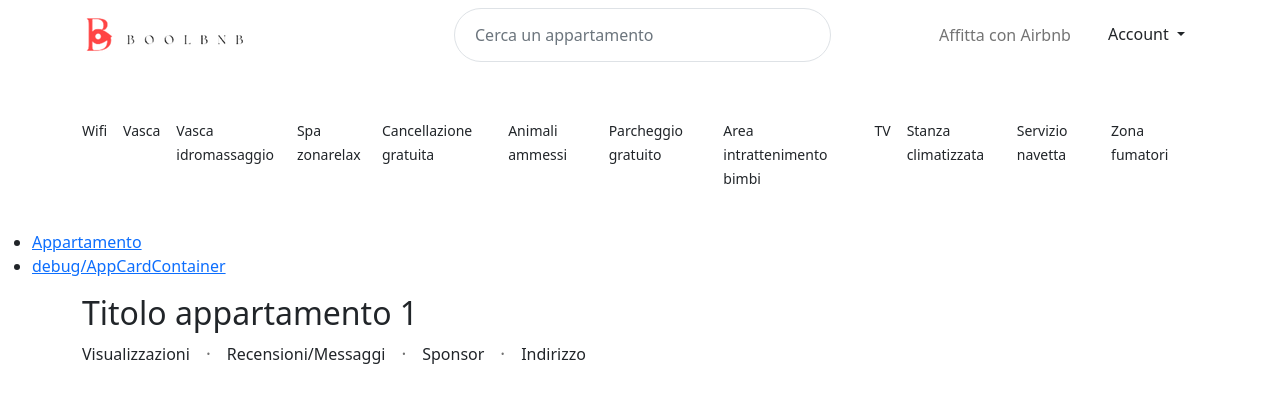
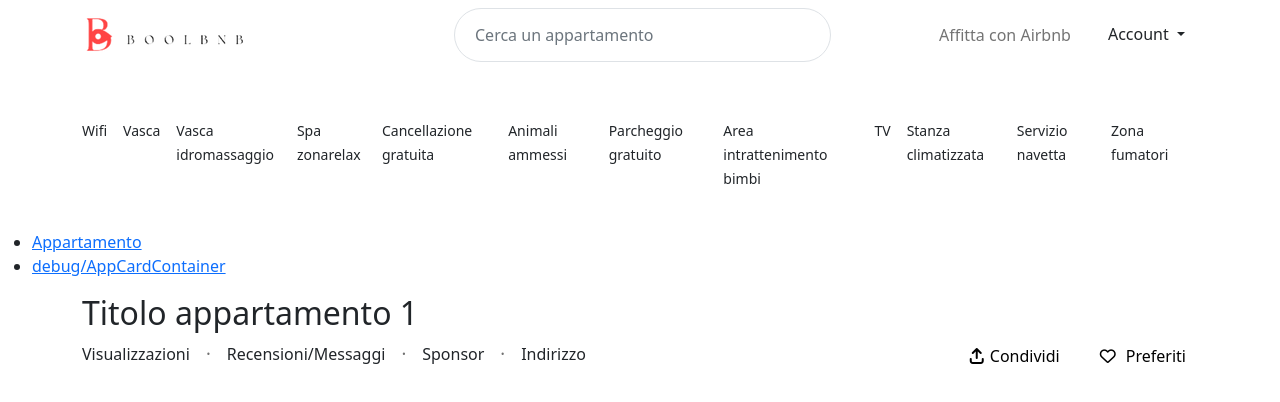
Before and after one commit to Spong3ibob/BoolBNB_FrontOffice, a Vue app: page /abitazione in a window 1280 px wide. Shown: the top 402 px of the page. Built offline with nearby package versions, Linux system fonts and the light colour scheme.

Commit message:
Update InfoHeader.vue

```diff
--- a/src/components/apartment-components/InfoHeader.vue
+++ b/src/components/apartment-components/InfoHeader.vue
@@ -7,13 +7,25 @@
         <span class="header-info">Visualizzazioni</span>
         <!-- Divisore Grafico tra le informazioni dell'header -->
         <span class="spacer-dot">·</span>
+
         <span class="header-info">Recensioni/Messaggi</span>
         <span class="spacer-dot">·</span>
         <span class="header-info">Sponsor</span>
         <span class="spacer-dot">·</span>
         <span class="header-info">Indirizzo</span>
       </div>
-      <div class="apartment-share"></div>
+      <div class="apartment-share">
+        <span class="header-share"
+          ><button type="button">
+            <i class="fa-solid fa-arrow-up-from-bracket"></i>Condividi
+          </button></span
+        >
+        <span class="header-share"
+          ><button type="button">
+            <i class="fa-regular fa-heart"></i> Preferiti
+          </button></span
+        >
+      </div>
     </div>
   </div>
 </template>
@@ -29,8 +41,6 @@
       margin-left: 0.5rem;
     }
   }
-  .header-info {
-  }
   .spacer-dot {
     color: rgb(113, 113, 113);
     font-size: 1.125rem;
@@ -39,5 +49,27 @@
   }
 }
 .apartment-share {
+  .header-share {
+    margin-left: 0.5rem;
+
+    i {
+      margin-right: 0.375rem;
+    }
+
+    button {
+      background-color: transparent;
+      border: none;
+      padding: 0.25rem 0.75rem;
+      border-radius: 0.625rem;
+
+      &:hover {
+        background-color: rgb(247, 247, 247);
+      }
+    }
+
+    &:not(:last-child) {
+      margin-right: 0.5rem;
+    }
+  }
 }
 </style>
```
